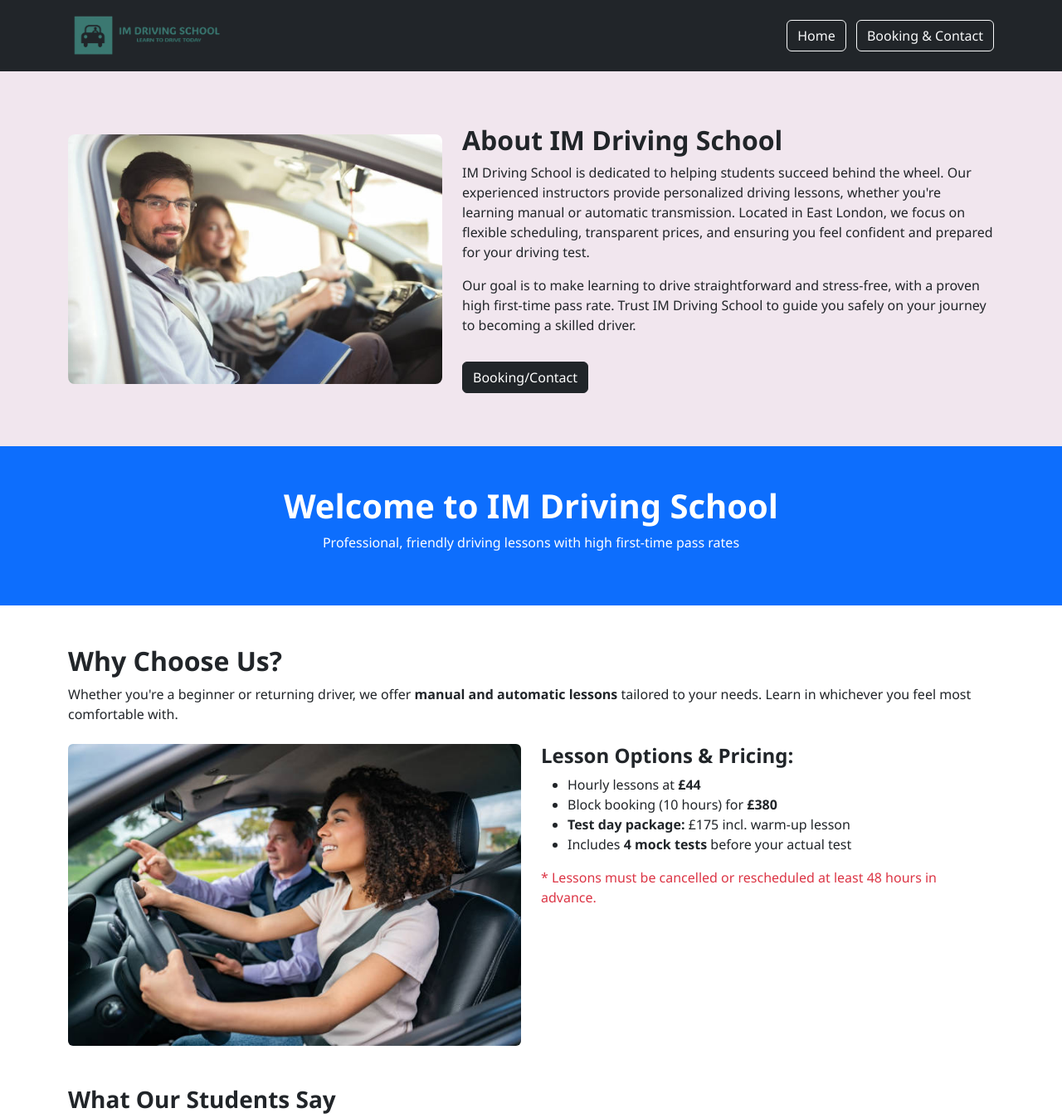
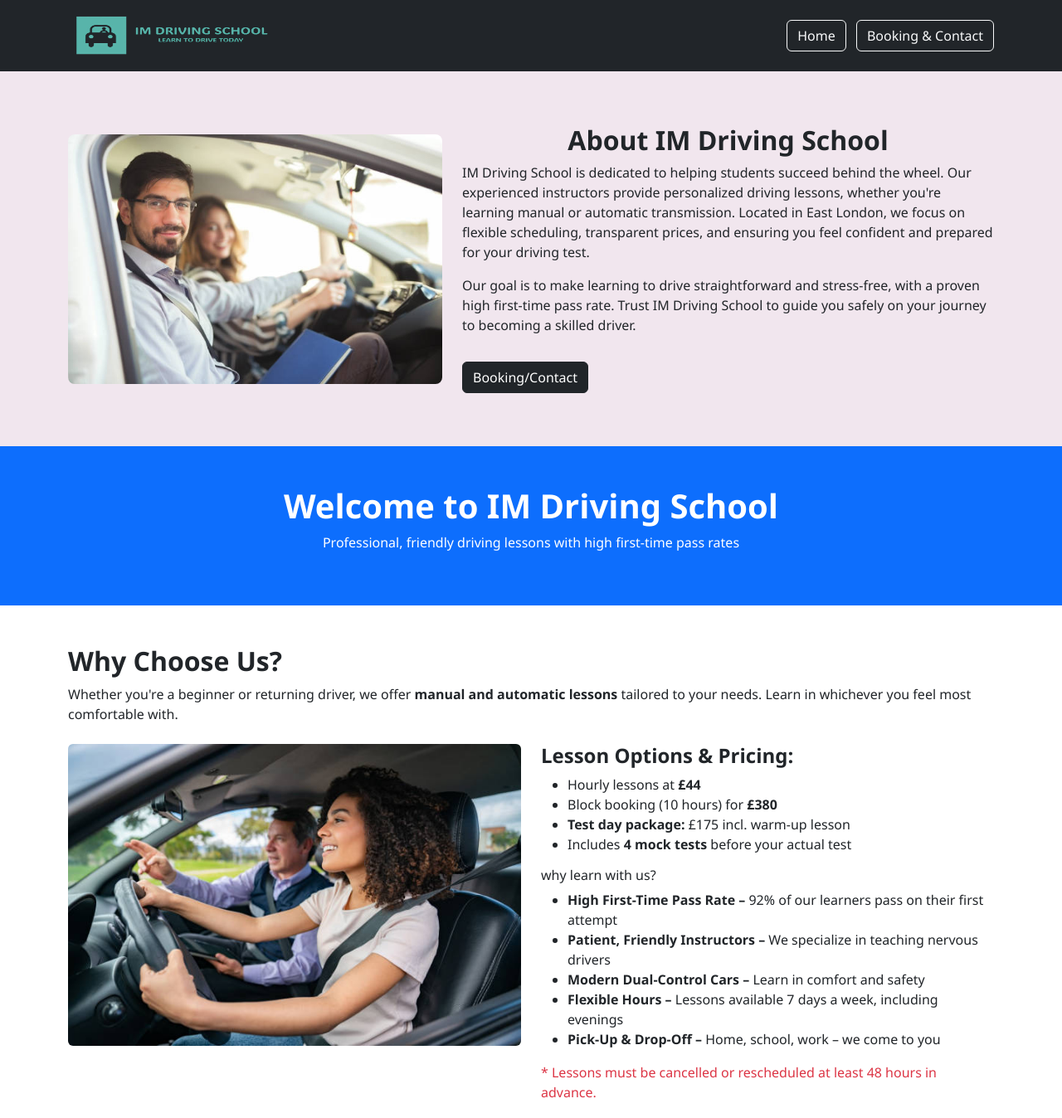
Before and after one commit to YJSM2/imdrivingschoolsite, a plain HTML site: page index.html in a window 1280 px wide. Shown: the top 1348 px of the page at 83% size. Drawn offline with nearby package versions, Linux system fonts and the light colour scheme.

Commit message:
Update site with new files

```diff
--- a/index.html
+++ b/index.html
@@ -23,7 +23,7 @@
   <nav class="navbar navbar-expand-lg navbar-dark bg-dark">
     <div class="container">
       <a class="navbar-brand" href="#">
-        <img src="logoWithoutbackground.png" alt="IM Driving School Logo" style="height: 60px;">
+        <img src="logoWithoutbackground.png" alt="IM Driving School Logo" style="height: 60px; width: 250px;filter: brightness(1.5);">
       </a>
 
       <div>
@@ -41,7 +41,7 @@
           <img src="image3.jpg" alt="About Driving School">
         </div>
         <div class="col-md-7">
-          <h2 class="fw-bold">About IM Driving School</h2>
+          <h2 class="fw-bold text-center">About IM Driving School</h2>
           <p>IM Driving School is dedicated to helping students succeed behind the wheel. Our experienced instructors provide personalized driving lessons, whether you're learning manual or automatic transmission. Located in East London, we focus on flexible scheduling, transparent prices, and ensuring you feel confident and prepared for your driving test.</p>
           <p>Our goal is to make learning to drive straightforward and stress-free, with a proven high first-time pass rate. Trust IM Driving School to guide you safely on your journey to becoming a skilled driver.</p>
           <a href="booking.html" class="btn btn-dark mt-3">Booking/Contact</a>
@@ -73,6 +73,14 @@
           <li><strong>Test day package:</strong> £175 incl. warm-up lesson</li>
           <li>Includes <strong>4 mock tests</strong> before your actual test</li>
         </ul>
+        <h6>why learn with us?</h6>
+        <ul>
+          <li><strong>High First-Time Pass Rate – </strong>92% of our learners pass on their first attempt</li>
+          <li><strong>Patient, Friendly Instructors – </strong>We specialize in teaching nervous drivers</li>
+          <li><strong>Modern Dual-Control Cars – </strong>Learn in comfort and safety</li>
+          <li><strong>Flexible Hours – </strong>Lessons available 7 days a week, including evenings</li>
+          <li><strong>Pick-Up & Drop-Off – </strong>Home, school, work – we come to you</li>
+        </ul>
         <p class="text-danger">* Lessons must be cancelled or rescheduled at least 48 hours in advance.</p>
       </div>
     </div>
@@ -89,6 +97,9 @@
       <blockquote class="blockquote">
         <p>"Fantastic experience from start to finish. The flexibility and professionalism were top-notch!"</p>
       </blockquote>
+      <blockquote class="blockquote">
+        <p>"Highly recommend! The instructors tailored lessons to my learning style and made driving fun."</p>
+      </blockquote>
     </div>
   </section>
 
```
Also changed, not shown: booking.html (+6 -3 lines).
